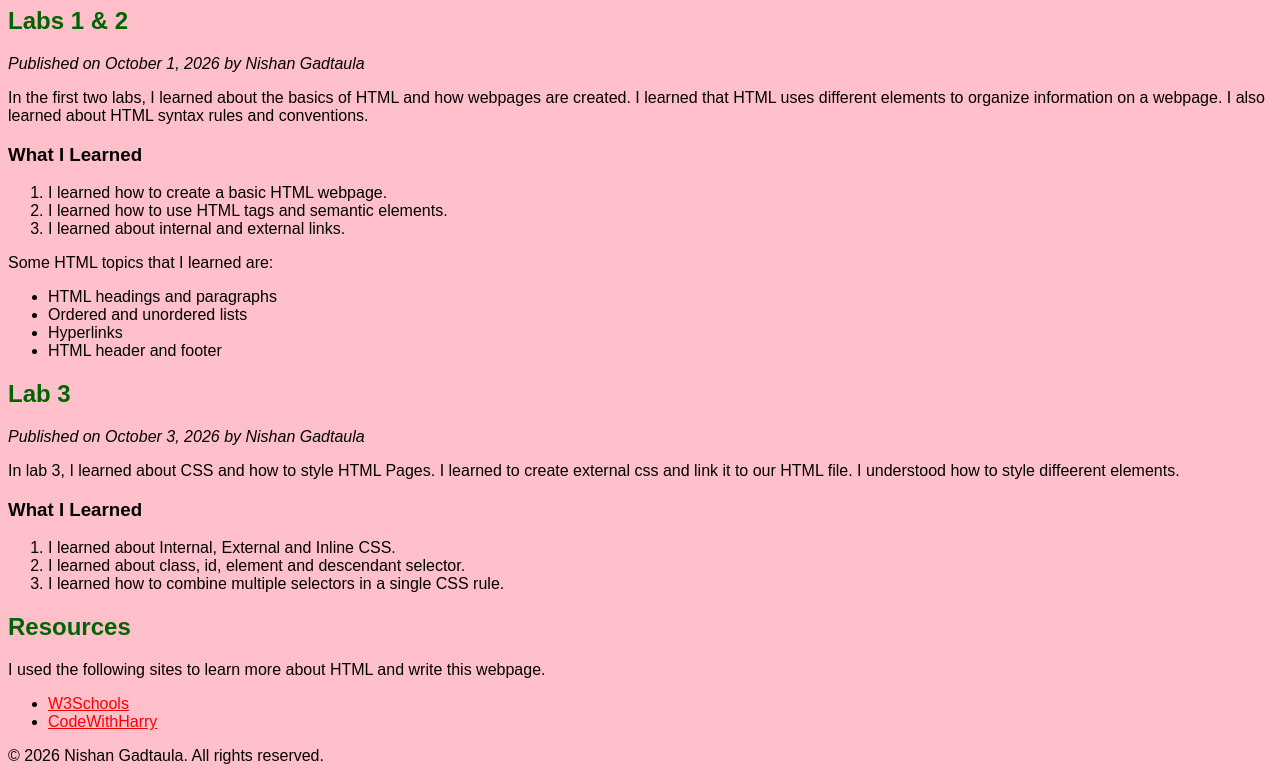
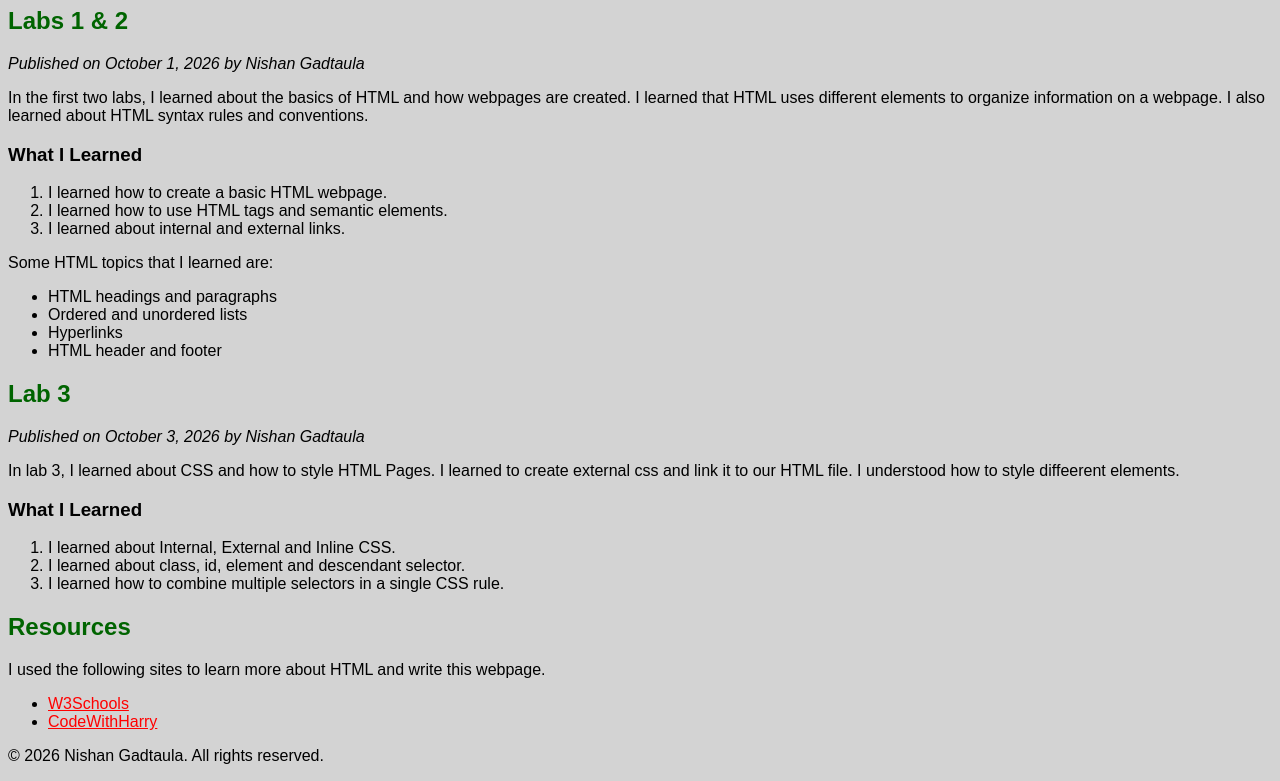
Before and after one commit to nishangadtaula26/CSIT121, a plain HTML site: page lab03/index.html in a window 1280 px wide. Shown: the part 73-854 px from the top of the page. Drawn offline with Linux system fonts and the light colour scheme.

Commit message:
Change background color from pink to lightgray

```diff
--- a/lab03/style.css
+++ b/lab03/style.css
@@ -1,5 +1,5 @@
 body {
-    background-color: pink;
+    background-color: lightgray;
     color: black;
     font-family: Arial, sans-serif;
 }
```
